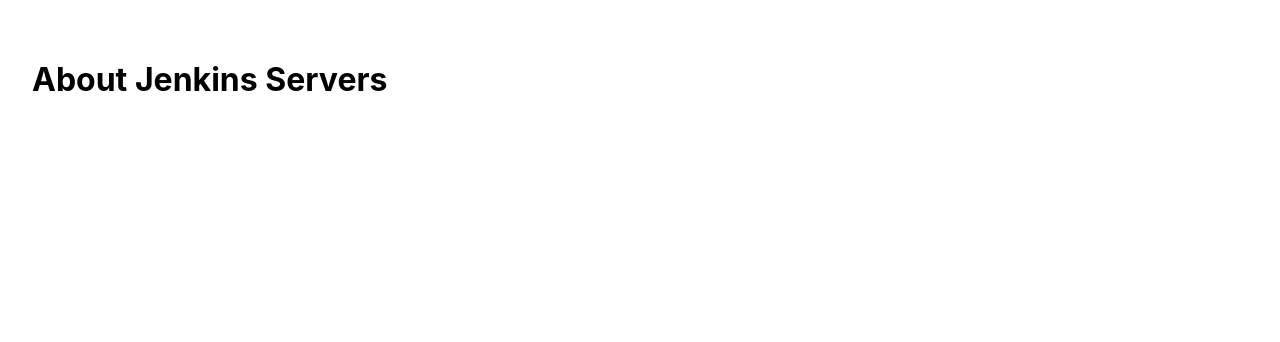
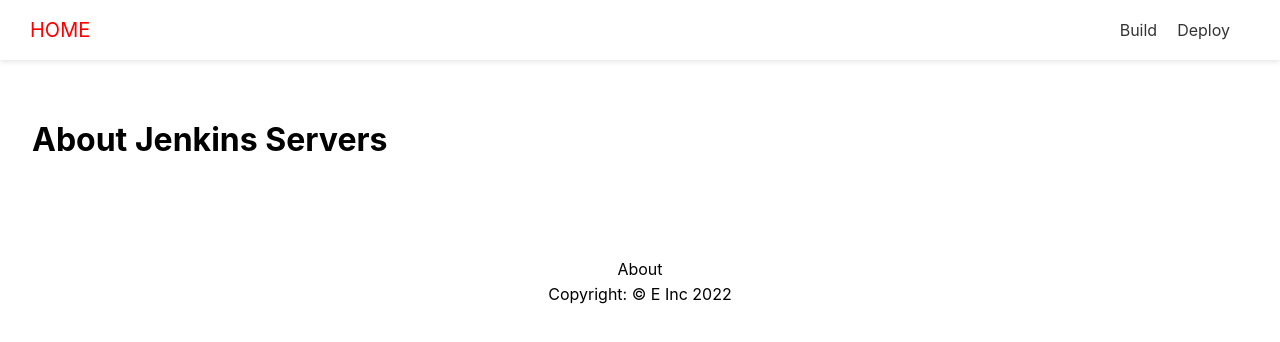
Before and after one commit to eligaoatl/re-nextgui, a Next.js app: page /about in a window 1280 px wide. Shown: the top 342 px of the page. Built offline with nearby package versions, Linux system fonts and the light colour scheme.

Commit message:
add footer and header

```diff
--- /dev/null
+++ b/components/Footer.js
@@ -0,0 +1,15 @@
+import Link from 'next/link'
+import styles from '../styles/Footer.module.css'
+
+export default function Footer() {
+    return (
+        <footer className={styles.footer}>
+            <div>
+                <Link href='/about'>
+                    <a>About</a>
+                </Link>
+                <p>Copyright: &copy; E Inc 2022</p>
+            </div>
+        </footer>
+    )
+}
--- /dev/null
+++ b/components/Header.js
@@ -0,0 +1,29 @@
+import Link from 'next/link'
+import styles from '../styles/Header.module.css'
+
+export default function Header() {
+    return (
+        <header className={styles.header}>
+            <div className={styles.logo}>
+                <Link href='/'>
+                    <a>Home</a>
+                </Link>
+            </div>
+
+            <nav>
+                <ul>
+                    <li>
+                        <Link href='/jenkins'>
+                            <a>Build</a>
+                        </Link>
+                    </li>
+                    <li>
+                        <Link href='/jenkins'>
+                            <a>Deploy</a>
+                        </Link>
+                    </li>
+                </ul>
+            </nav>
+        </header>
+    )
+}
--- a/components/Layout.js
+++ b/components/Layout.js
@@ -1,4 +1,6 @@
 import Head from "next/head"
+import Header from './Header'
+import Footer from './Footer'
 import styles from '../styles/Layout.module.css'
 
 export default function Layout ({title, keywords, description, children}) {
@@ -9,9 +11,14 @@
                 <meta name='description' content={description}/>
                 <meta name='keywords' content={keywords}/>
             </Head>
+
+            <Header />
+
             <div className={styles.container}>
                 {children}
             </div>
+
+            <Footer/>
         </div>
     )
 }
--- /dev/null
+++ b/styles/Footer.module.css
@@ -0,0 +1,8 @@
+.footer {
+    margin: 100px 0px 40px;
+    text-align: center;
+}
+
+.footer p {
+    margin: 5px 0;
+}
--- /dev/null
+++ b/styles/Header.module.css
@@ -0,0 +1,56 @@
+.header {
+    display: flex;
+    justify-content: space-between;
+    align-items: center;
+    background: #fff;
+    color: #333;
+    height: 60px;
+    padding: 0 30px;
+    box-shadow: 0 2px 5px rgba(0, 0, 0, 0.1);
+}
+
+.header a {
+    color: #333;
+    margin-right: 20px;
+}
+
+.header a:hover {
+    color: #000;
+}
+.header ul {
+    display: flex;
+    align-items: center;
+    justify-content: center;
+    list-style: none;
+}
+
+.logo {
+    color: red;
+    font-size: 20px;
+    text-transform: uppercase;
+}
+
+.logo a {
+    color: red;
+}
+
+@media (max-width: 768px) {
+    .header {
+        flex-direction: column;
+        height: auto;
+    }
+
+    .header ul {
+        margin: 20px 0;
+        flex-direction: column;
+        text-align: center;
+    }
+
+    .header a {
+        margin-right: 0;
+    }
+
+    .logo {
+        margin: 20px 0;
+    }
+}
```
